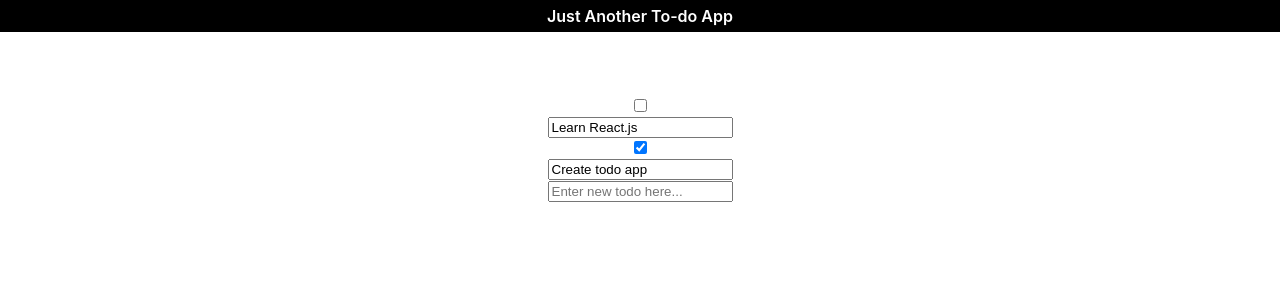
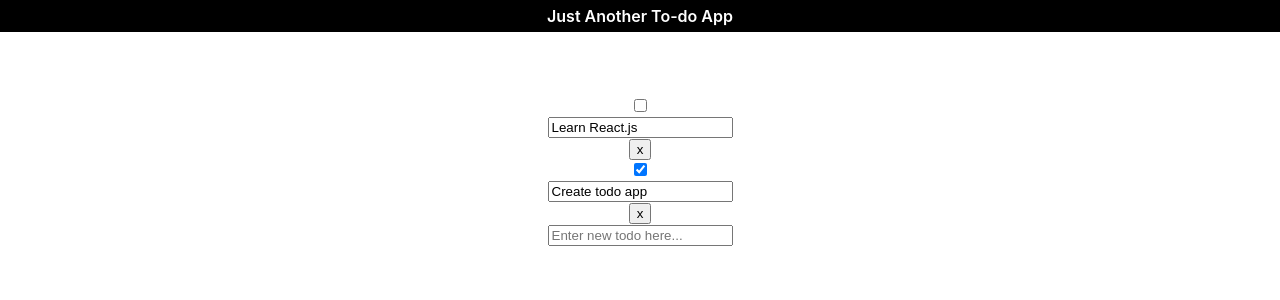
Before and after one commit to kartikgola/react-workshop, a React (Create React App) app: page / in a window 1280 px wide. Shown: the top 300 px of the page. Built offline with nearby package versions, Linux system fonts and the light colour scheme.

Commit message:
Activating removeTodo

```diff
--- a/src/App.js
+++ b/src/App.js
@@ -21,11 +21,11 @@ export default class App extends React.Component {
     };
   }
 
-  removeTodo = index => {
+  removeTodo = todo => {
     const { todoList } = this.state;
     this.setState({
-      todoList: todoList.filter((todo, i) => {
-        return i !== index;
+      todoList: todoList.filter(_todo => {
+        return _todo !== todo;
       })
     });
   }
--- a/src/TodoItem.js
+++ b/src/TodoItem.js
@@ -4,7 +4,7 @@ import './TodoItem.css';
 export default class TodoItem extends React.Component {
 
     render() {
-      const { todo, toggleDone } = this.props;
+      const { todo, toggleDone, removeTodo } = this.props;
 
       return (
         <section className="TodoItem">
@@ -14,6 +14,9 @@ export default class TodoItem extends React.Component {
             <div className="content">
                 <input type="text" name="text" defaultValue={todo.text} />
             </div>
+            <div className="meta">
+                <button type="button" name="remove" onClick={() => removeTodo(todo)}>x</button>
+            </div>
         </section>
       );
     }
```
